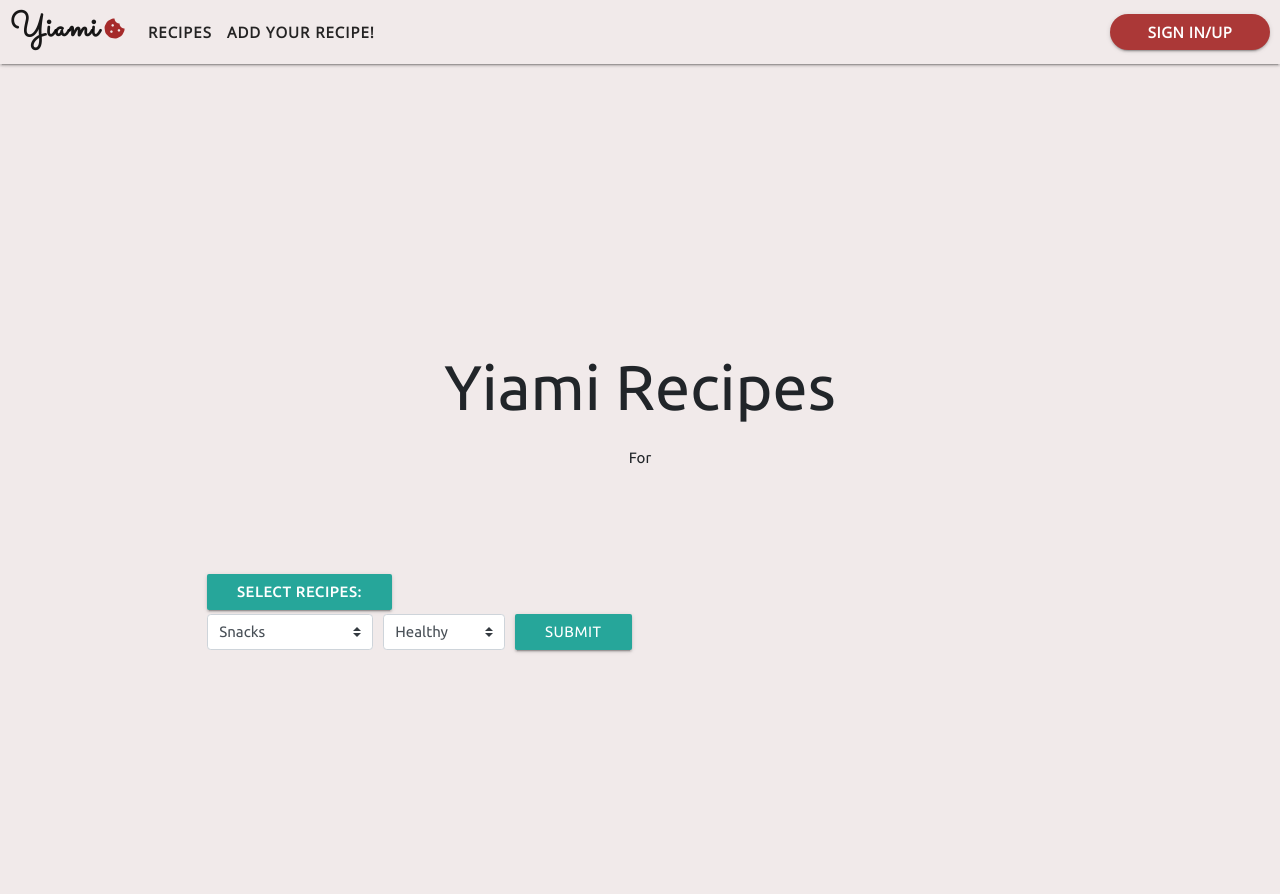
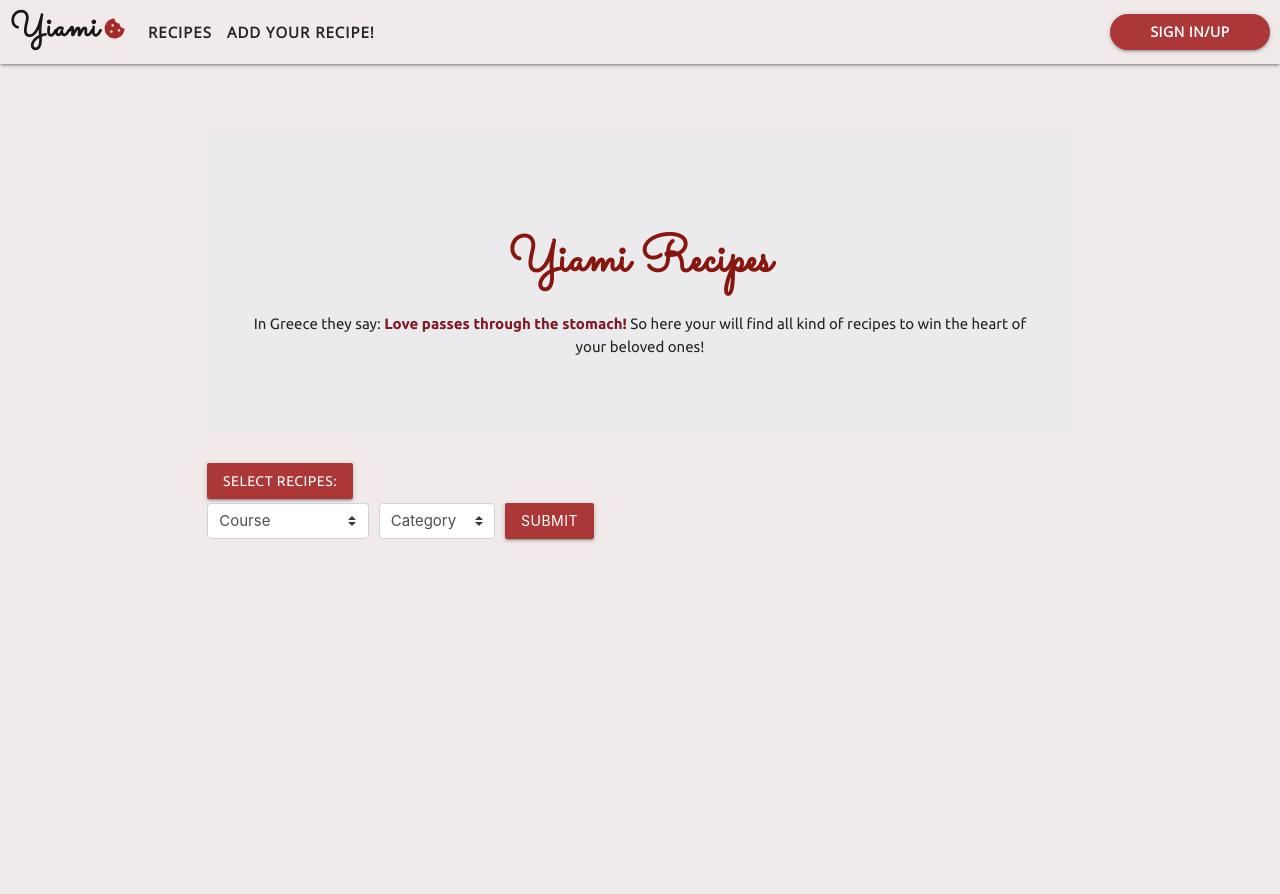
Before and after one commit to edshuli/Yiami-DCProject, a Flask app: page /get_recipes in a window 1280 px wide. Shown: the top 894 px of the page. After the commit the page ends 542 px from the top, so only its background shows below. Run offline with Flask 2, Linux system fonts and the light colour scheme; data that the repository does not hold is empty; some libraries are stand-ins or nearby versions; some web fonts are replaced.

Commit message:
add new file

```diff
--- a/static/css/style.css
+++ b/static/css/style.css
@@ -93,7 +93,6 @@
     position: fixed;
     top: 0;
     left: 0;
-  /* Preserve aspet ratio*/
     min-width: 100%;
     min-height: 100%;
     width: 100vw;
@@ -103,27 +102,40 @@
 
 .jumbotron {
     margin-top: 30%;
-    background-color: #e9ecef03;
+    background-color: #e9ecefba;
 }
+
 .jumbotron-header {
-    color: #f8f9fa;
+    color: #a41d2a;
     font-weight: 400;
     font-size:30px;
-    margin-bottom: 30px;
+    margin-top:5px;
+    margin-bottom: 20px;
     font-family: 'Open Sans', sans-serif;
 }
 .jumbotron .lead {
     margin: 25px 0;
-    color: #f8f9fa;
+    color: #212529;;
     font-size: 25px;
 }
 .smallTitle {
-    color: #46090f;
+    color: #7f1a24;;
     font-weight: 700;
 }
 
 
 /* All Recipes */
+.mainTitle{
+    font-family: "Sacramento", cursive;
+    font-weight: 600;
+    font-size: 50px;
+    color: #87160e;
+}
+
+.btn-small{
+   background-color: #dc3545;
+}
+
 
 .container .postsContainer{
     margin-top: 30%;
@@ -138,12 +150,11 @@
 }
 
 
-/*Probably unecessary
+/*Probably unecessary*/
 
-.card-image img{
-    width: 10rem;
+.card .card-image img{
     height: 500px;
-}*/
+}
 
 .card .card-image .card-title {
     position: static;
@@ -289,20 +300,17 @@
     .subscribeContainer input {
         margin-left: 30%;
     }
-     .jumbotron {
-        margin-top: 15%;
-    }
 
 }
 
 
 /*------IPAD PRO/ BIG SCREEN -----*/
-@media (min-width:1023px){
+@media (min-width:1025px){
     .card{
         width:60rem;
     }
      .jumbotron {
-        margin-top: 30%;
+        margin-top: 15%;
     }
 
     .subscribeContainer input {
--- a/templates/base.html
+++ b/templates/base.html
@@ -5,8 +5,10 @@
     <meta name="viewport" content="width=device-width, initial-scale=1.0">
     <meta http-equiv="X-UA-Compatible" content="ie=edge">
     <link rel="stylesheet" href="https://maxcdn.bootstrapcdn.com/bootstrap/4.1.3/css/bootstrap.min.css">
-    <link rel="stylesheet" href="https://cdnjs.cloudflare.com/ajax/libs/materialize/0.100.2/css/materialize.min.css">
     <link rel="stylesheet" href="https://use.fontawesome.com/releases/v5.6.1/css/all.css" integrity="sha384-gfdkjb5BdAXd+lj+gudLWI+BXq4IuLW5IT+brZEZsLFm++aCMlF1V92rMkPaX4PP" crossorigin="anonymous">
+    <link rel="stylesheet" href="https://cdnjs.cloudflare.com/ajax/libs/materialize/1.0.0/css/materialize.min.css">
+
+
     <link rel="stylesheet" href="{{url_for('static', filename='css/style.css')}}" type="text/css" />
     <title>Yiami</title>
 </head>
@@ -33,7 +35,8 @@
     {% block content %} {% endblock %}
 
   <script src="https://cdnjs.cloudflare.com/ajax/libs/jquery/3.2.1/jquery.min.js"></script>
- <script src="https://cdnjs.cloudflare.com/ajax/libs/materialize/0.100.2/js/materialize.min.js"></script>    <script src="https://code.jquery.com/jquery-3.3.1.slim.min.js" integrity="sha384-q8i/X+965DzO0rT7abK41JStQIAqVgRVzpbzo5smXKp4YfRvH+8abtTE1Pi6jizo" crossorigin="anonymous"></script>
+  <script src="https://code.jquery.com/jquery-3.3.1.slim.min.js" integrity="sha384-q8i/X+965DzO0rT7abK41JStQIAqVgRVzpbzo5smXKp4YfRvH+8abtTE1Pi6jizo" crossorigin="anonymous"></script>
+  <script src="https://cdnjs.cloudflare.com/ajax/libs/materialize/0.100.2/js/materialize.min.js"></script>
   <script src="https://cdnjs.cloudflare.com/ajax/libs/popper.js/1.14.7/umd/popper.min.js" integrity="sha384-UO2eT0CpHqdSJQ6hJty5KVphtPhzWj9WO1clHTMGa3JDZwrnQq4sF86dIHNDz0W1" crossorigin="anonymous"></script>
   <script src="https://stackpath.bootstrapcdn.com/bootstrap/4.3.1/js/bootstrap.min.js" integrity="sha384-JjSmVgyd0p3pXB1rRibZUAYoIIy6OrQ6VrjIEaFf/nJGzIxFDsf4x0xIM+B07jRM" crossorigin="anonymous"></script>
 </body>
--- a/templates/main.html
+++ b/templates/main.html
@@ -11,8 +11,10 @@
               <section class="callout jumbotron text-center">
                   <h1 class="jumbotron-header">Your online cooking book!</h1>
                   <hr class="dividers">
-                  <p class="lead">In Greece they say:
-                      <span class="smallTitle">Love passes through the stomach!</span> So here your will find all kind of recipes to win the heart of your beloved ones!</P>
+		         <p class="lead">You are searching for delicious and healthy recipes! No problem you will find everything here
+                    on your online cooking book!
+                 <span class="smallTitle">Never miss a recipe again!
+                       <a href="#" >Subscribe here!</a><span></p>
               </section>
           </div>
       </div>
--- a/templates/recipes.html
+++ b/templates/recipes.html
@@ -2,40 +2,43 @@
 
 <div class="container">
 	<div class="jumbotron text-center">
-		<h1>Yiami Recipes</h1>
-		<p>For </p>
+        <h1 class="mainTitle">Yiami Recipes</h1>
+        <p>In Greece they say:
+        <span class="smallTitle">Love passes through the stomach!</span> So here your will find all kind of recipes to win the heart of your beloved ones!</P>
 	</div>
 	<!--Filtering the recipes form returning results to the same page-->
-	<div id="menus">
+	<div class="sortRecipes">
 		<form action="{{url_for('sort_recipes')}}" method="POST">
-			<div class="btn btn-info select-recipes"><strong>Select Recipes:</strong></div>
+			<div class="btn btn--sm btn--red selectRecipes">Select Recipes:</div>
 			<div class="form-row align-items-center form-wrapper">
 				<div class="col-auto my-1">
-					<select name="course" class="custom-select mr-sm-2 inlineFormCustomSelect">
-                        <option value="Snack">Snacks</option>
+					<select name="course" class="custom-select">
+                        <option selected>Course</option>
                         <option value="Main">Main</option>
                         <option value="Dessert">Dessert</option>
                         <option value="Eating on Budget">Eating on Budget</option>
+                        <option value="Snack">Snacks</option>
                     </select>
 				</div>
 				<div class="col-auto my-1">
-					<select name="Categories" class="custom-select mr-sm-2 inlineFormCustomSelect">
+					<select name="category" class="custom-select">
+                        <option selected>Category</option>
                         <option value="Healthy">Healthy</option>
                         <option value="Vegetarian">Vegetarian</option>
                         <option value="Vegan">Vegan</option>
                     </select>
 				</div>
 				<div class="col-auto my-1">
-					<button type="submit" value="Submit" class="btn btn-primary">Submit</button>
+					<button class="btn btn--sm btn--red">Submit</button>
 				</div>
 			</div>
 		</form>
 	</div>
 	<!--Show all recipes-->
 	<div class="container postsContainer">
+      {% for recipe in recipes %}
 		<div class="row">
-        {% for recipe in recipes %}
-			<div class="col-md-6 col-lg-6">
+			<div class="col-md-6 col-lg-4">
 				<div class="card">
 					<div class="card-image">
 						<img src="{{ recipe.imageURL }}">
```
Also changed, not shown: static/js/jquery.js (added).
